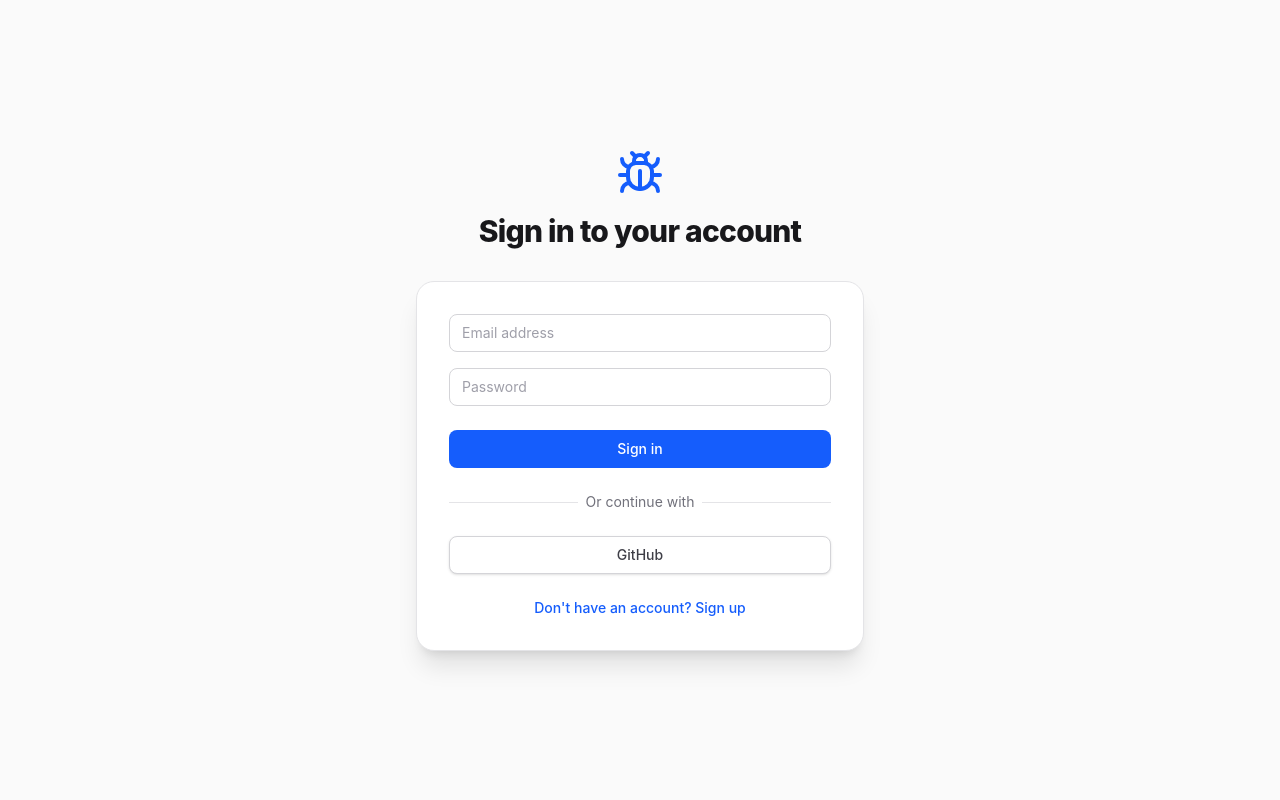
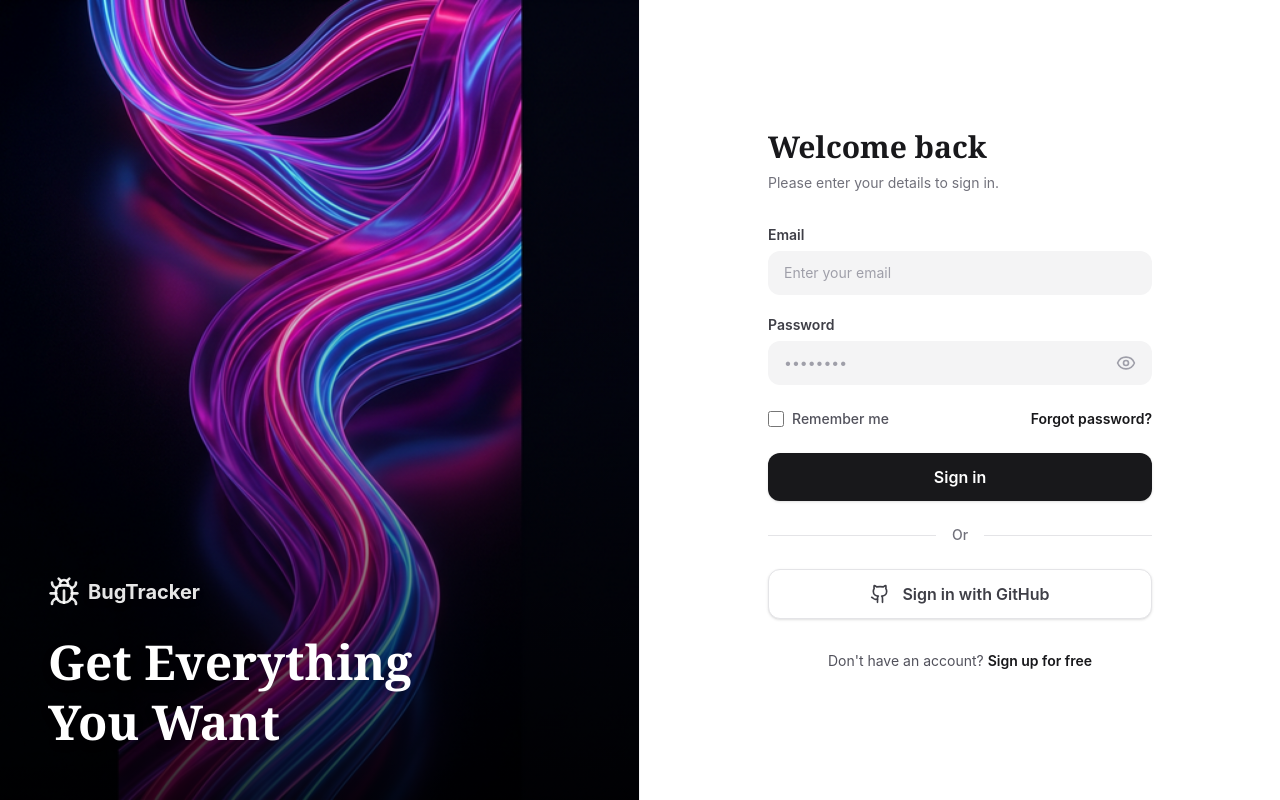
Before and after one commit to SANDY655/AI-Driven-Multi-Project-Software-Quality-Intelligence-Platform, a React (Vite) app: page /login in a window 1280 px wide. Built offline with nearby package versions, Linux system fonts and the light colour scheme; no server answers.

Commit message:
Changed the UI of login and Signup

```diff
--- a/src/pages/Login.tsx
+++ b/src/pages/Login.tsx
@@ -1,11 +1,12 @@
 import { useState } from 'react'
 import { useNavigate, Link } from 'react-router-dom'
 import { supabase } from '../lib/supabase'
-import { Bug } from 'lucide-react'
+import { Eye, EyeOff, Github, Bug } from 'lucide-react'
 
 export function Login() {
     const [email, setEmail] = useState('')
     const [password, setPassword] = useState('')
+    const [showPassword, setShowPassword] = useState(false)
     const [error, setError] = useState<string | null>(null)
     const [loading, setLoading] = useState(false)
     const navigate = useNavigate()
@@ -39,85 +40,126 @@ export function Login() {
     }
 
     return (
-        <div className="min-h-screen flex items-center justify-center bg-zinc-50 text-zinc-900 py-12 px-4 sm:px-6 lg:px-8">
-            <div className="max-w-md w-full space-y-8">
-                <div className="flex flex-col items-center">
-                    <Bug className="h-12 w-12 text-blue-600 mb-4" />
-                    <h2 className="text-center text-3xl font-extrabold tracking-tight">
-                        Sign in to your account
-                    </h2>
+        <div className="min-h-screen bg-white flex flex-col md:flex-row w-full font-sans">
+
+            {/* Left Side: Visual Splash */}
+            <div className="w-full md:w-1/2 relative hidden md:block border-r border-zinc-100 min-h-screen">
+                <img
+                    src="/login_splash.png"
+                    alt="Colorful abstract waves"
+                    className="absolute inset-0 w-full h-full object-cover"
+                />
+                <div className="absolute inset-0 bg-gradient-to-t from-black/80 via-black/20 to-transparent flex flex-col justify-end p-12">
+                    <div className="flex items-center gap-2 mb-6 text-white/90">
+                        <Bug className="w-8 h-8" />
+                        <span className="font-bold text-xl drop-shadow-md">BugTracker</span>
                     </div>
-                <form className="mt-8 space-y-6 bg-white border border-zinc-200 p-8 rounded-2xl shadow-xl" onSubmit={handleLogin}>
+                    <h1 className="text-white text-4xl lg:text-5xl font-serif font-bold leading-tight drop-shadow-lg max-w-sm">
+                        Get Everything You Want
+                    </h1>
+                </div>
+            </div>
+
+            {/* Right Side: Login Form */}
+            <div className="w-full md:w-1/2 flex flex-col justify-center px-8 sm:px-16 lg:px-24 py-12 bg-white">
+                <div className="w-full max-w-sm mx-auto">
+
+                    {/* Mobile Header */}
+                    <div className="flex items-center gap-2 mb-8 md:hidden text-zinc-900">
+                        <Bug className="w-8 h-8 text-blue-600" />
+                        <span className="font-bold text-xl">BugTracker</span>
+                    </div>
+
+                    <div className="mb-8">
+                        <h2 className="text-3xl font-extrabold text-zinc-900 mb-2 font-serif">Welcome back</h2>
+                        <p className="text-zinc-500 text-sm">Please enter your details to sign in.</p>
+                    </div>
+
+                    <form onSubmit={handleLogin} className="space-y-5">
                         {error && (
-                        <div className="bg-red-50 border border-red-200 text-red-600 p-3 rounded-md text-sm">
+                            <div className="bg-red-50 border border-red-200 text-red-600 p-3 rounded-xl text-sm font-medium">
                                 {error}
                             </div>
                         )}
-                    <div className="space-y-4">
+
                         <div>
-                            <label htmlFor="email" className="sr-only">Email address</label>
+                            <label className="block text-sm font-semibold text-zinc-700 mb-1.5" htmlFor="email">Email</label>
                             <input
                                 id="email"
-                                name="email"
                                 type="email"
                                 required
-                                className="appearance-none rounded-md relative block w-full px-3 py-2 border border-zinc-300 bg-white placeholder-zinc-400 text-zinc-900 focus:outline-none focus:ring-2 focus:ring-blue-500 focus:border-blue-500 sm:text-sm transition-colors"
-                                placeholder="Email address"
+                                className="w-full px-4 py-3 bg-zinc-100 border-transparent rounded-[12px] text-zinc-900 placeholder-zinc-400 focus:outline-none focus:ring-2 focus:ring-zinc-900 focus:bg-white transition-all text-sm"
+                                placeholder="Enter your email"
                                 value={email}
                                 onChange={(e) => setEmail(e.target.value)}
                             />
                         </div>
+
                         <div>
-                            <label htmlFor="password" className="sr-only">Password</label>
+                            <label className="block text-sm font-semibold text-zinc-700 mb-1.5" htmlFor="password">Password</label>
+                            <div className="relative">
                                 <input
                                     id="password"
-                                name="password"
-                                type="password"
+                                    type={showPassword ? "text" : "password"}
                                     required
-                                className="appearance-none rounded-md relative block w-full px-3 py-2 border border-zinc-300 bg-white placeholder-zinc-400 text-zinc-900 focus:outline-none focus:ring-2 focus:ring-blue-500 focus:border-blue-500 sm:text-sm transition-colors"
-                                placeholder="Password"
+                                    className="w-full px-4 py-3 bg-zinc-100 border-transparent rounded-[12px] text-zinc-900 placeholder-zinc-400 focus:outline-none focus:ring-2 focus:ring-zinc-900 focus:bg-white transition-all text-sm pr-12"
+                                    placeholder="••••••••"
                                     value={password}
                                     onChange={(e) => setPassword(e.target.value)}
                                 />
+                                <button
+                                    type="button"
+                                    onClick={() => setShowPassword(!showPassword)}
+                                    className="absolute right-3 top-1/2 -translate-y-1/2 text-zinc-400 hover:text-zinc-600 focus:outline-none flex items-center justify-center p-1"
+                                >
+                                    {showPassword ? <EyeOff className="w-5 h-5" /> : <Eye className="w-5 h-5" />}
+                                </button>
                             </div>
                         </div>
 
-                    <div>
+                        <div className="flex items-center justify-between text-sm pt-1">
+                            <label className="flex items-center cursor-pointer group">
+                                <input type="checkbox" className="rounded text-zinc-900 focus:ring-zinc-900 border-zinc-300 w-4 h-4 cursor-pointer" />
+                                <span className="ml-2 text-zinc-600 group-hover:text-zinc-900 transition-colors font-medium">Remember me</span>
+                            </label>
+                            <a href="#" className="font-semibold text-zinc-900 hover:underline">
+                                Forgot password?
+                            </a>
+                        </div>
+
                         <button
                             type="submit"
                             disabled={loading}
-                            className="group relative w-full flex justify-center py-2 px-4 border border-transparent text-sm font-medium rounded-md text-white bg-blue-600 hover:bg-blue-700 focus:outline-none focus:ring-2 focus:ring-offset-2 focus:ring-blue-500 disabled:opacity-50"
+                            className="w-full py-3 px-4 bg-zinc-900 hover:bg-zinc-800 text-white font-semibold rounded-[12px] shadow-sm transition-all focus:outline-none focus:ring-2 focus:ring-offset-2 focus:ring-zinc-900 disabled:opacity-70 flex justify-center items-center mt-6"
                         >
                             {loading ? 'Signing in...' : 'Sign in'}
                         </button>
+                    </form>
+
+                    <div className="mt-6 flex items-center justify-center space-x-4">
+                        <div className="flex-1 border-t border-zinc-200"></div>
+                        <span className="text-sm text-zinc-500 font-medium">Or</span>
+                        <div className="flex-1 border-t border-zinc-200"></div>
                     </div>
 
-                    <div className="relative">
-                        <div className="absolute inset-0 flex items-center">
-                            <div className="w-full border-t border-zinc-200"></div>
-                        </div>
-                        <div className="relative flex justify-center text-sm">
-                            <span className="px-2 bg-white text-zinc-500">Or continue with</span>
+                    <button
+                        type="button"
+                        onClick={handleGithubLogin}
+                        className="mt-6 w-full flex items-center justify-center gap-3 py-3 px-4 bg-white border border-zinc-200 text-zinc-700 font-semibold rounded-[12px] hover:bg-zinc-50 transition-all focus:outline-none focus:ring-2 focus:ring-offset-2 focus:ring-zinc-200 shadow-sm"
+                    >
+                        <Github className="w-5 h-5" />
+                        Sign in with GitHub
+                    </button>
+
+                    <p className="mt-8 text-center text-sm text-zinc-600">
+                        Don't have an account?{' '}
+                        <Link to="/register" className="font-semibold text-zinc-900 hover:underline">
+                            Sign up for free
+                        </Link>
+                    </p>
                 </div>
             </div>
 
-                    <div>
-                        <button
-                            type="button"
-                            onClick={handleGithubLogin}
-                            className="w-full flex justify-center py-2 px-4 border border-zinc-300 rounded-md shadow-sm text-sm font-medium text-zinc-700 bg-white hover:bg-zinc-50 focus:outline-none focus:ring-2 focus:ring-offset-2 focus:ring-zinc-500 transition-colors"
-                        >
-                            GitHub
-                        </button>
-                    </div>
-
-                    <div className="text-sm text-center">
-                        <Link to="/register" className="font-medium text-blue-600 hover:text-blue-500">
-                            Don't have an account? Sign up
-                        </Link>
-                    </div>
-                </form>
-            </div>
         </div>
     )
 }
--- a/src/pages/Register.tsx
+++ b/src/pages/Register.tsx
@@ -1,11 +1,12 @@
 import { useState } from 'react'
 import { useNavigate, Link } from 'react-router-dom'
 import { supabase } from '../lib/supabase'
-import { Bug } from 'lucide-react'
+import { Bug, Eye, EyeOff } from 'lucide-react'
 
 export function Register() {
     const [email, setEmail] = useState('')
     const [password, setPassword] = useState('')
+    const [showPassword, setShowPassword] = useState(false)
     const [displayName, setDisplayName] = useState('')
     const [error, setError] = useState<string | null>(null)
     const [loading, setLoading] = useState(false)
@@ -38,79 +39,114 @@ export function Register() {
     }
 
     return (
-        <div className="min-h-screen flex items-center justify-center bg-zinc-50 text-zinc-900 py-12 px-4 sm:px-6 lg:px-8">
-            <div className="max-w-md w-full space-y-8">
-                <div className="flex flex-col items-center">
-                    <Bug className="h-12 w-12 text-blue-600 mb-4" />
-                    <h2 className="text-center text-3xl font-extrabold tracking-tight">
-                        Create an account
-                    </h2>
+        <div className="min-h-screen bg-white flex flex-col md:flex-row w-full font-sans">
+
+            {/* Left Side: Visual Splash */}
+            <div className="w-full md:w-1/2 relative hidden md:block border-r border-zinc-100 min-h-screen">
+                <img
+                    src="/login_splash.png"
+                    alt="Colorful abstract waves"
+                    className="absolute inset-0 w-full h-full object-cover"
+                />
+                <div className="absolute inset-0 bg-gradient-to-t from-black/80 via-black/20 to-transparent flex flex-col justify-end p-12 lg:p-24">
+                    <div className="flex items-center gap-2 mb-6 text-white/90">
+                        <Bug className="w-8 h-8" />
+                        <span className="font-bold text-xl drop-shadow-md">BugTracker</span>
                     </div>
-                <form className="mt-8 space-y-6 bg-white border border-zinc-200 p-8 rounded-2xl shadow-xl" onSubmit={handleRegister}>
+                    <h1 className="text-white text-4xl lg:text-5xl font-serif font-bold leading-tight drop-shadow-lg max-w-sm">
+                        Start your journey with us today
+                    </h1>
+                </div>
+            </div>
+
+            {/* Right Side: Register Form */}
+            <div className="w-full md:w-1/2 flex flex-col justify-center px-8 sm:px-16 lg:px-24 py-12 bg-white min-h-screen">
+                <div className="w-full max-w-sm mx-auto">
+
+                    {/* Mobile Header */}
+                    <div className="flex items-center gap-2 mb-8 md:hidden text-zinc-900">
+                        <Bug className="w-8 h-8 text-blue-600" />
+                        <span className="font-bold text-xl">BugTracker</span>
+                    </div>
+
+                    <div className="mb-8">
+                        <h2 className="text-3xl font-extrabold text-zinc-900 mb-2 font-serif">Create an account</h2>
+                        <p className="text-zinc-500 text-sm">Please fill in your details to get started.</p>
+                    </div>
+
+                    <form onSubmit={handleRegister} className="space-y-4">
                         {error && (
-                        <div className="bg-red-50 border border-red-200 text-red-600 p-3 rounded-md text-sm">
+                            <div className="bg-red-50 border border-red-200 text-red-600 p-3 rounded-xl text-sm font-medium">
                                 {error}
                             </div>
                         )}
-                    <div className="space-y-4">
+
                         <div>
-                            <label htmlFor="displayName" className="sr-only">Display Name</label>
+                            <label className="block text-sm font-semibold text-zinc-700 mb-1.5" htmlFor="displayName">Full Name</label>
                             <input
                                 id="displayName"
-                                name="displayName"
                                 type="text"
                                 required
-                                className="appearance-none rounded-md relative block w-full px-3 py-2 border border-zinc-300 bg-white placeholder-zinc-400 text-zinc-900 focus:outline-none focus:ring-2 focus:ring-blue-500 focus:border-blue-500 sm:text-sm transition-colors"
-                                placeholder="Full Name"
+                                className="w-full px-4 py-3 bg-zinc-100 border-transparent rounded-[12px] text-zinc-900 placeholder-zinc-400 focus:outline-none focus:ring-2 focus:ring-zinc-900 focus:bg-white transition-all text-sm"
+                                placeholder="Enter your full name"
                                 value={displayName}
                                 onChange={(e) => setDisplayName(e.target.value)}
                             />
                         </div>
+
                         <div>
-                            <label htmlFor="email" className="sr-only">Email address</label>
+                            <label className="block text-sm font-semibold text-zinc-700 mb-1.5" htmlFor="email">Email</label>
                             <input
                                 id="email"
-                                name="email"
                                 type="email"
                                 required
-                                className="appearance-none rounded-md relative block w-full px-3 py-2 border border-zinc-300 bg-white placeholder-zinc-400 text-zinc-900 focus:outline-none focus:ring-2 focus:ring-blue-500 focus:border-blue-500 sm:text-sm transition-colors"
-                                placeholder="Email address"
+                                className="w-full px-4 py-3 bg-zinc-100 border-transparent rounded-[12px] text-zinc-900 placeholder-zinc-400 focus:outline-none focus:ring-2 focus:ring-zinc-900 focus:bg-white transition-all text-sm"
+                                placeholder="Enter your email"
                                 value={email}
                                 onChange={(e) => setEmail(e.target.value)}
                             />
                         </div>
+
                         <div>
-                            <label htmlFor="password" className="sr-only">Password</label>
+                            <label className="block text-sm font-semibold text-zinc-700 mb-1.5" htmlFor="password">Password</label>
+                            <div className="relative">
                                 <input
                                     id="password"
-                                name="password"
-                                type="password"
+                                    type={showPassword ? "text" : "password"}
                                     required
-                                className="appearance-none rounded-md relative block w-full px-3 py-2 border border-zinc-300 bg-white placeholder-zinc-400 text-zinc-900 focus:outline-none focus:ring-2 focus:ring-blue-500 focus:border-blue-500 sm:text-sm transition-colors"
-                                placeholder="Password"
+                                    className="w-full px-4 py-3 bg-zinc-100 border-transparent rounded-[12px] text-zinc-900 placeholder-zinc-400 focus:outline-none focus:ring-2 focus:ring-zinc-900 focus:bg-white transition-all text-sm pr-12"
+                                    placeholder="••••••••"
                                     value={password}
                                     onChange={(e) => setPassword(e.target.value)}
                                 />
+                                <button
+                                    type="button"
+                                    onClick={() => setShowPassword(!showPassword)}
+                                    className="absolute right-3 top-1/2 -translate-y-1/2 text-zinc-400 hover:text-zinc-600 focus:outline-none flex items-center justify-center p-1"
+                                >
+                                    {showPassword ? <EyeOff className="w-5 h-5" /> : <Eye className="w-5 h-5" />}
+                                </button>
                             </div>
                         </div>
 
-                    <div>
                         <button
                             type="submit"
                             disabled={loading}
-                            className="group relative w-full flex justify-center py-2 px-4 border border-transparent text-sm font-medium rounded-md text-white bg-blue-600 hover:bg-blue-700 focus:outline-none focus:ring-2 focus:ring-offset-2 focus:ring-blue-500 disabled:opacity-50"
+                            className="w-full py-3 px-4 bg-zinc-900 hover:bg-zinc-800 text-white font-semibold rounded-[12px] shadow-sm transition-all focus:outline-none focus:ring-2 focus:ring-offset-2 focus:ring-zinc-900 disabled:opacity-70 flex justify-center items-center mt-6"
                         >
                             {loading ? 'Signing up...' : 'Sign up'}
                         </button>
+                    </form>
+
+                    <p className="mt-8 text-center text-sm text-zinc-600">
+                        Already have an account?{' '}
+                        <Link to="/login" className="font-semibold text-zinc-900 hover:underline">
+                            Sign in here
+                        </Link>
+                    </p>
+                </div>
             </div>
 
-                    <div className="text-sm text-center">
-                        <Link to="/login" className="font-medium text-blue-600 hover:text-blue-500">
-                            Already have an account? Sign in
-                        </Link>
-                    </div>
-                </form>
-            </div>
         </div>
     )
 }
```
Also changed, not shown: public/login_splash.png (added). Lines whose indentation alone changed are shown as unchanged.
